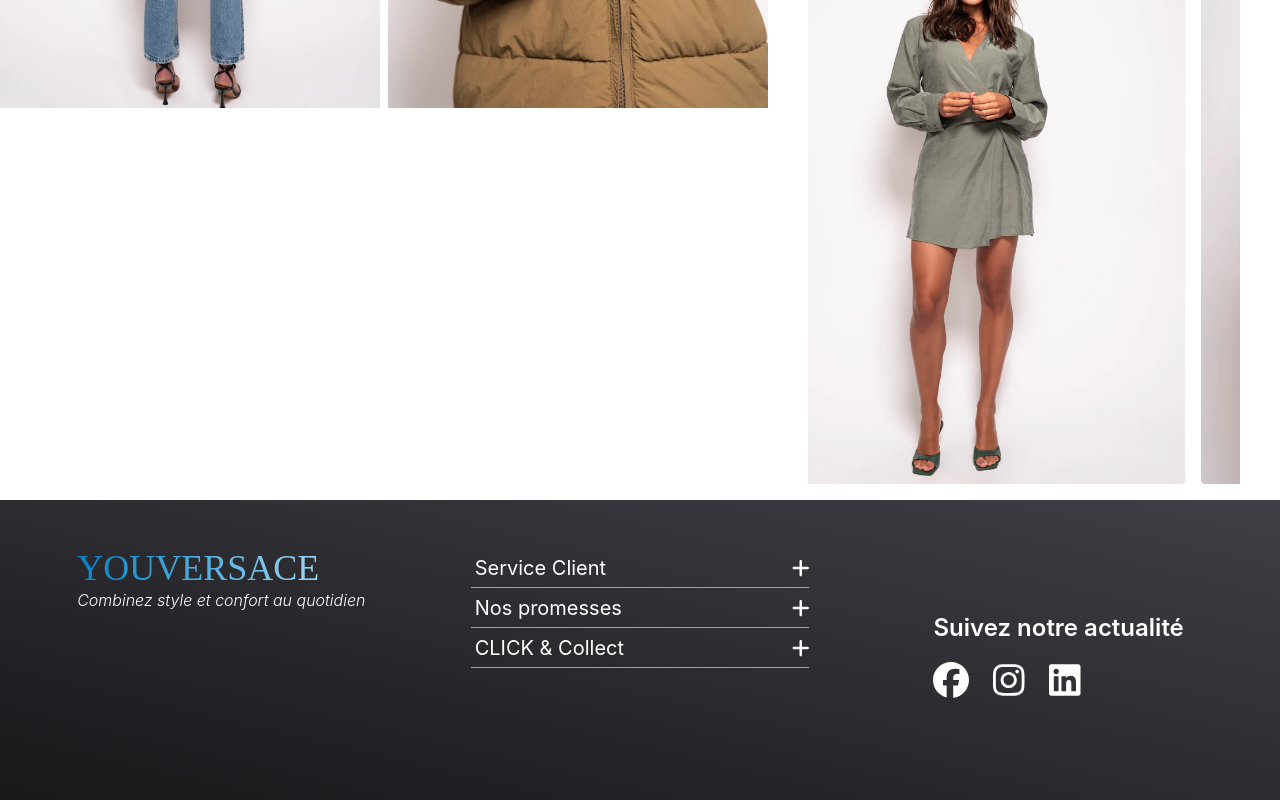
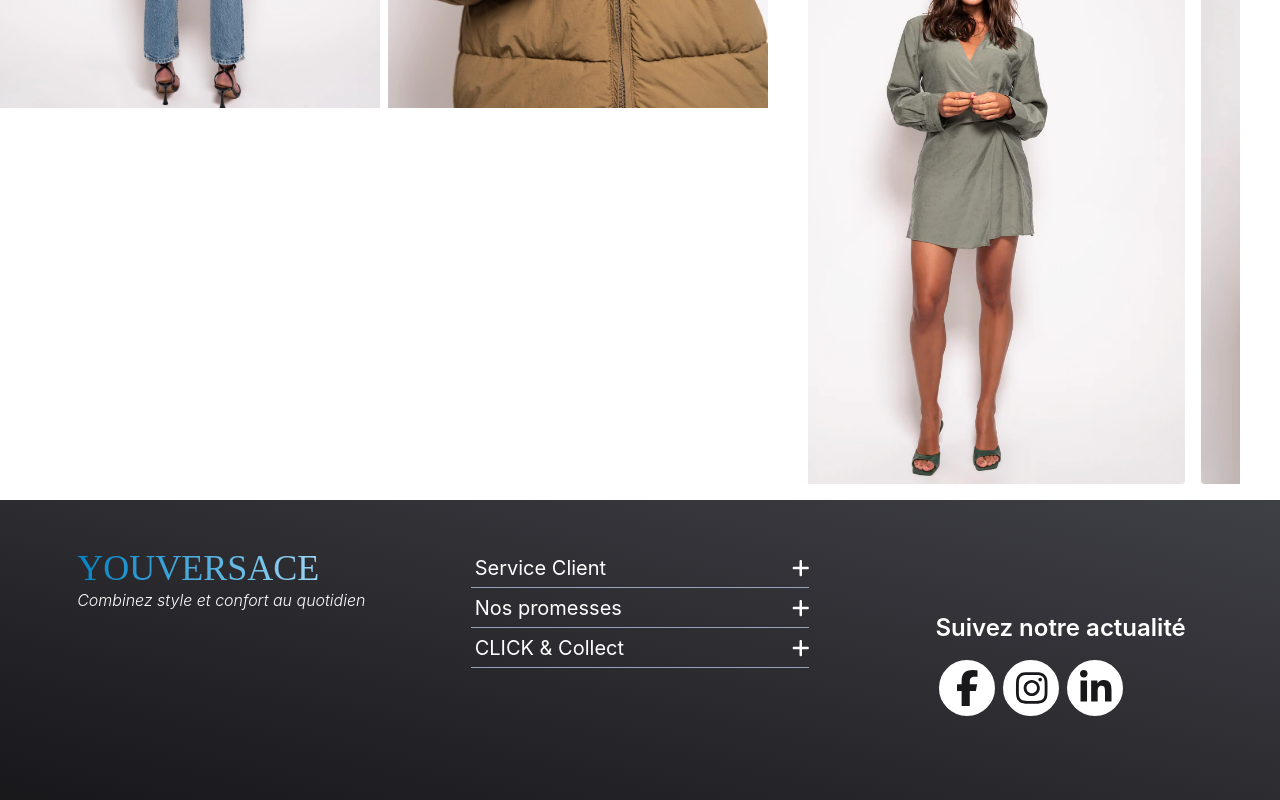
Before and after one commit to ixouu/product-page-challenge, a React (Create React App) app: page / in a window 1280 px wide. Shown: the part 1520-2320 px from the top of the page. Built offline with nearby package versions, Linux system fonts and the light colour scheme; the HTML template or start-up script is replaced by a standard one.

Commit message:
rework of social medias

```diff
--- a/src/components/SocialMedias/SocialMedias.tsx
+++ b/src/components/SocialMedias/SocialMedias.tsx
@@ -1,16 +1,16 @@
 import { FontAwesomeIcon } from "@fortawesome/react-fontawesome";
-import { faFacebook} from "@fortawesome/free-brands-svg-icons";
+import { faFacebookF} from "@fortawesome/free-brands-svg-icons";
 import { faInstagram } from "@fortawesome/free-brands-svg-icons";
-import { faLinkedin} from "@fortawesome/free-brands-svg-icons";
+import { faLinkedinIn} from "@fortawesome/free-brands-svg-icons";
 
 const SocialMedias = () => {
   return (
-    <section className='mt-4 xl:mt-20'>
+    <section className='mt-4 md:ml-1 xl:mt-20'>
       <h4 className='font-semibold text-lg md:text-xl lg:text-2xl'> Suivez notre actualité</h4>
-      <ul className='flex w-[250px] items-between text-4xl py-4'>
-        <li className='pr-3 md:pr-6'><button><FontAwesomeIcon icon={faFacebook} className="hover:text-sky-600 hover:scale-110 ease-out duration-200"/></button></li>
-        <li className='pr-3 md:pr-6'><button><FontAwesomeIcon icon={faInstagram} className="hover:text-sky-600 hover:scale-110 ease-out duration-200"/></button></li>
-        <li className='pr-3 md:pr-6'><button><FontAwesomeIcon icon={faLinkedin} className="hover:text-sky-600 hover:scale-110 ease-out duration-200"/></button></li>
+      <ul className='flex items-between text-4xl py-4'>
+        <li className='socialMedia-li overflow-hidden relative h-14 w-14 mx-1 rounded-full bg-white border-4 border-white flex items-center justify-center before:content[""] before:w-full before:h-0 before:bg-blue-800 before:rounded-full before:absolute before:top-0 before:left-1/2 before:-translate-x-1/2 hover:before:h-full before:duration-500 before:ease-out'><a href="#" className="socialMedia-link text-zinc-900 duration-300"><FontAwesomeIcon icon={faFacebookF} className=""/></a></li>
+        <li className='socialMedia-li overflow-hidden relative h-14 w-14 mx-1 rounded-full bg-white border-4 border-white flex items-center justify-center before:content[""] before:w-full before:h-0 before:bg-pink-400 before:rounded-full before:absolute before:top-0 before:left-1/2 before:-translate-x-1/2 hover:before:h-full before:duration-500 before:ease-out'><a href="#" className="socialMedia-link text-zinc-900 duration-300"><FontAwesomeIcon icon={faInstagram} className=""/></a></li>
+        <li className='socialMedia-li overflow-hidden relative h-14 w-14 mx-1 rounded-full bg-white border-4 border-white flex items-center justify-center before:content[""] before:w-full before:h-0 before:bg-blue-500 before:rounded-full before:absolute before:top-0 before:left-1/2 before:-translate-x-1/2 hover:before:h-full before:duration-500 before:ease-out'><a href="#" className="socialMedia-link text-zinc-900 duration-300"><FontAwesomeIcon icon={faLinkedinIn} className=""/></a></li>
       </ul>
     </section>
   )
--- a/src/index.css
+++ b/src/index.css
@@ -56,6 +56,10 @@ nav{
   z-index: 1100;
 }
 
-#discountBtn, #discountBtn-small, #modalImgContainer{
+#discountBtn, #discountBtn-small, #modalImgContainer, .socialMedia-link{
   z-index: 1200;
 }
+
+.socialMedia-li:hover .socialMedia-link{
+  color : white
+}
```
